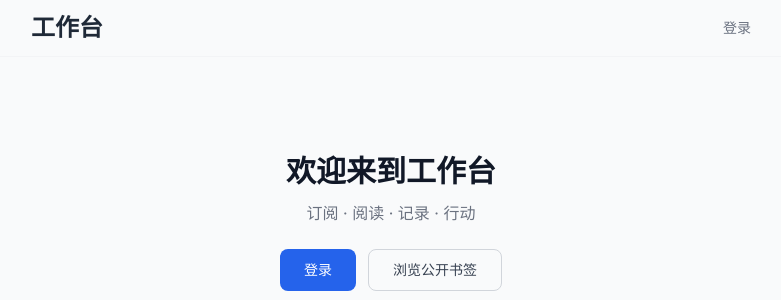
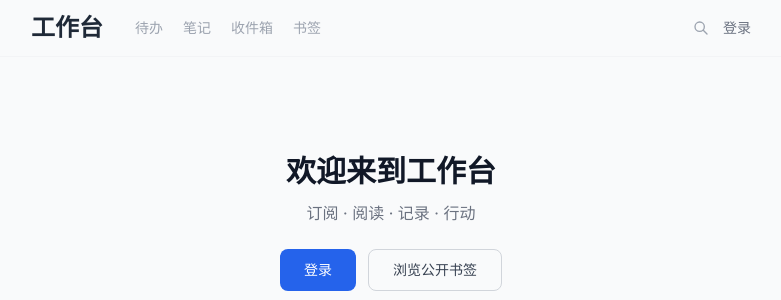
Before and after one commit to tojoevan/workspace, a Django app: template templates/core/home.html in a window 1280 px wide. Shown: the top 300 px of the page, without its empty margins (249-1030 px from the left). Run offline with Django 5.2, Linux system fonts and the light colour scheme; the template is opened without the code that fills it, so the values that code supplies are empty; some libraries are stand-ins or nearby versions.

Commit message:
feat: nav fully in top bar, daily quote moves to bottom bar, Ctrl+K bar on every page

```diff
--- a/templates/core/home.html
+++ b/templates/core/home.html
@@ -38,28 +38,26 @@
 <!-- ====== 极简顶栏 ====== -->
 <header class="sticky top-0 z-30 bg-gray-50 dark:bg-[#0a0a0a] border-b border-gray-100 dark:border-gray-800">
     <div class="max-w-3xl mx-auto px-6 h-14 flex items-center justify-between">
-        <div class="flex items-center gap-8">
-            <a href="/" class="text-2xl font-semibold text-gray-800 dark:text-gray-100 hover:text-blue-600 dark:hover:text-blue-400 transition-colors leading-none">工作台</a>
-            <nav class="hidden xs:flex items-center gap-6 text-sm text-gray-400">
-                <a href="{% url 'todo:todo_list' %}" class="hover:text-gray-700 dark:hover:text-gray-200 transition-colors">待办</a>
-                <a href="{% url 'notes:note_list' %}" class="hover:text-gray-700 dark:hover:text-gray-200 transition-colors">笔记</a>
-                <a href="{% url 'rss:feed_list' %}" class="hover:text-gray-700 dark:hover:text-gray-200 transition-colors">收件箱</a>
-                <a href="{% url 'bookmarks:bookmark_list' %}" class="hover:text-gray-700 dark:hover:text-gray-200 transition-colors">书签</a>
+        <div class="flex items-center gap-8 flex-1 min-w-0">
+            <a href="/" class="text-2xl font-semibold text-gray-800 dark:text-gray-100 hover:text-blue-600 dark:hover:text-blue-400 transition-colors leading-none flex-shrink-0">工作台</a>
+            <nav class="hidden lg:flex items-center gap-5 text-sm text-gray-400 flex-shrink-0">
+                <a href="{% url 'todo:todo_list' %}" class="hover:text-gray-700 dark:hover:text-gray-200 transition-colors whitespace-nowrap">待办</a>
+                <a href="{% url 'notes:note_list' %}" class="hover:text-gray-700 dark:hover:text-gray-200 transition-colors whitespace-nowrap">笔记</a>
+                <a href="{% url 'rss:feed_list' %}" class="hover:text-gray-700 dark:hover:text-gray-200 transition-colors whitespace-nowrap">收件箱</a>
+                <a href="{% url 'bookmarks:bookmark_list' %}" class="hover:text-gray-700 dark:hover:text-gray-200 transition-colors whitespace-nowrap">书签</a>
             </nav>
         </div>
-        <div class="flex items-center gap-4">
-            {% if daily_quote %}
-            <span class="hidden lg:block text-xs text-gray-400 dark:text-gray-500 truncate max-w-[140px]">{{ daily_quote }}</span>
-            {% endif %}
-            {% if user.is_authenticated %}
-            <button onclick="openCtrlK()" class="p-1.5 rounded-md hover:bg-gray-100 dark:hover:bg-gray-800 text-gray-400 hover:text-gray-600 dark:hover:text-gray-300 transition-colors" title="Ctrl+K">
+        <div class="flex items-center gap-2 flex-shrink-0">
+            <button onclick="openCtrlK()" class="p-1.5 rounded-md hover:bg-gray-100 dark:hover:bg-gray-800 text-gray-400 hover:text-gray-600 dark:hover:text-gray-300 transition-colors" title="快捷操作">
                 <svg class="w-4 h-4" fill="none" stroke="currentColor" viewBox="0 0 24 24"><path stroke-linecap="round" stroke-linejoin="round" stroke-width="2" d="M21 21l-6-6m2-5a7 7 0 11-14 0 7 7 0 0114 0z"/></svg>
             </button>
-            <button onclick="toggleMobileNav()" class="xs:hidden p-1.5 rounded-md hover:bg-gray-100 dark:hover:bg-gray-800 text-gray-400">
+            {% if user.is_authenticated %}
+            <a href="{% url 'user_profile' %}" class="w-7 h-7 rounded-full bg-gray-200 dark:bg-gray-700 flex items-center justify-center text-xs font-medium text-gray-600 dark:text-gray-300 hover:bg-gray-300 dark:hover:bg-gray-600 transition-colors">{{ user.username|slice:":1"|upper }}</a>
+            {% endif %}
+            <button onclick="toggleMobileNav()" class="lg:hidden p-1.5 rounded-md hover:bg-gray-100 dark:hover:bg-gray-800 text-gray-400" title="菜单">
                 <svg class="w-5 h-5" fill="none" stroke="currentColor" viewBox="0 0 24 24"><path stroke-linecap="round" stroke-linejoin="round" stroke-width="2" d="M4 6h16M4 12h16M4 18h16"/></svg>
             </button>
-            <a href="{% url 'user_profile' %}" class="w-7 h-7 rounded-full bg-gray-200 dark:bg-gray-700 flex items-center justify-center text-xs font-medium text-gray-600 dark:text-gray-300 hover:bg-gray-300 dark:hover:bg-gray-600 transition-colors">{{ user.username|slice:":1"|upper }}</a>
-            {% else %}
+            {% if not user.is_authenticated %}
             <a href="{% url 'login' %}" class="text-sm text-gray-500 hover:text-blue-600 transition-colors">登录</a>
             {% endif %}
         </div>
@@ -175,6 +173,20 @@
 </div>
 {% endif %}
 
+<!-- ====== 底部固定栏 ====== -->
+{% if user.is_authenticated %}
+<div class="fixed bottom-6 left-1/2 -translate-x-1/2 flex items-center gap-3 px-5 py-2.5 bg-white/95 dark:bg-[#161616]/95 border border-gray-200 dark:border-gray-700 rounded-full shadow-sm backdrop-blur-sm z-40">
+    {% if daily_quote %}
+    <span class="text-xs text-gray-400 dark:text-gray-500 max-w-[160px] truncate hidden sm:block">{{ daily_quote }}</span>
+    {% endif %}
+    <button onclick="openCtrlK()" class="flex items-center gap-2 text-xs text-gray-400 hover:text-gray-600 dark:hover:text-gray-300 transition-colors">
+        <kbd class="px-1.5 py-0.5 bg-gray-100 dark:bg-gray-800 rounded text-[10px] font-mono">Ctrl</kbd>
+        <kbd class="px-1.5 py-0.5 bg-gray-100 dark:bg-gray-800 rounded text-[10px] font-mono">K</kbd>
+        <span class="ml-1">快捷操作</span>
+    </button>
+</div>
+{% endif %}
+
 <!-- ====== Ctrl+K 快捷面板 ====== -->
 <div id="ctrlk-overlay" class="fixed inset-0 z-50 bg-black/40 backdrop-blur-sm hidden" onclick="closeCtrlK()">
     <div class="flex items-start justify-center pt-20 px-4" onclick="event.stopPropagation()">
```
Also changed, not shown: templates/base.html (+23 -12 lines).
